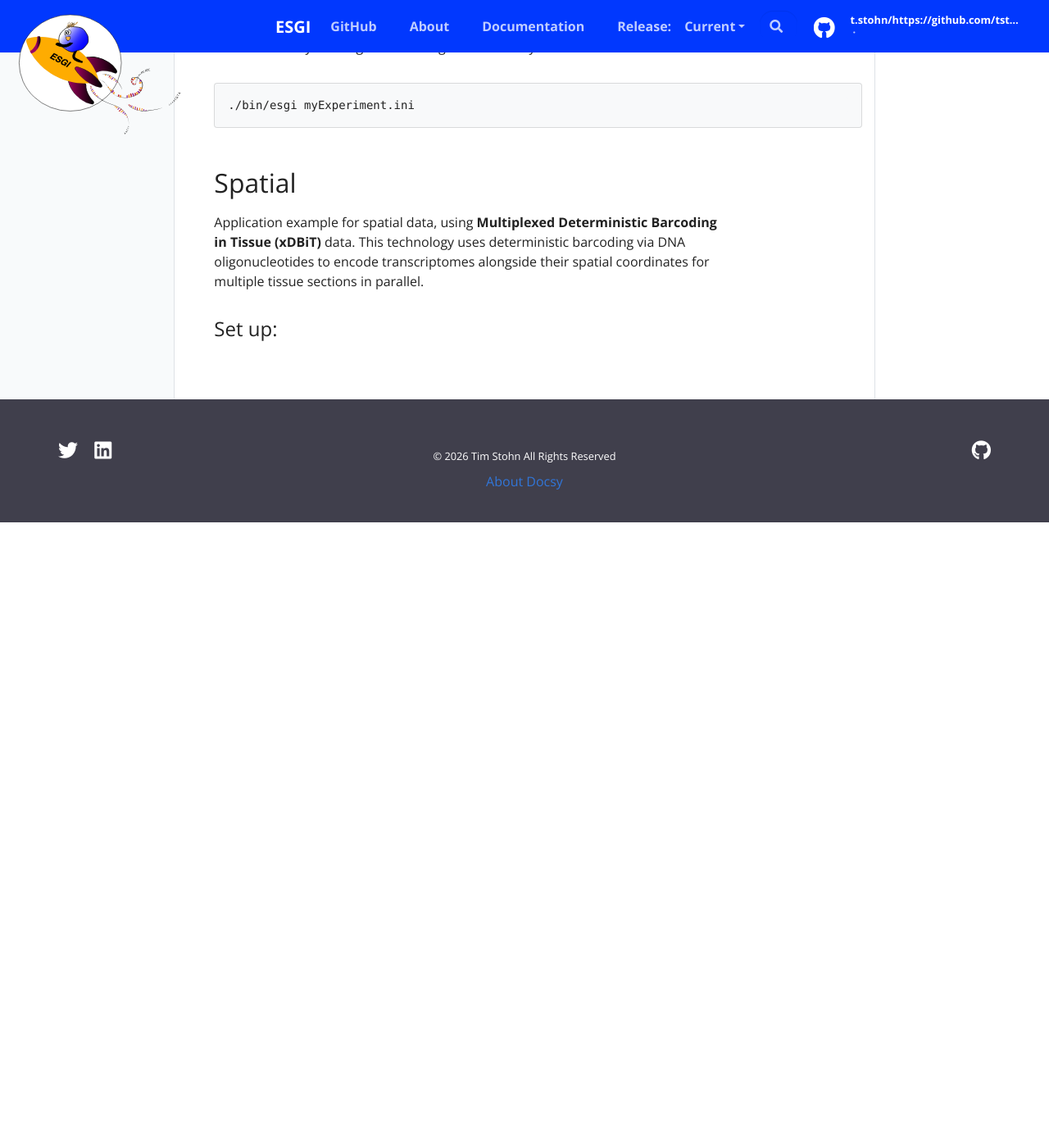
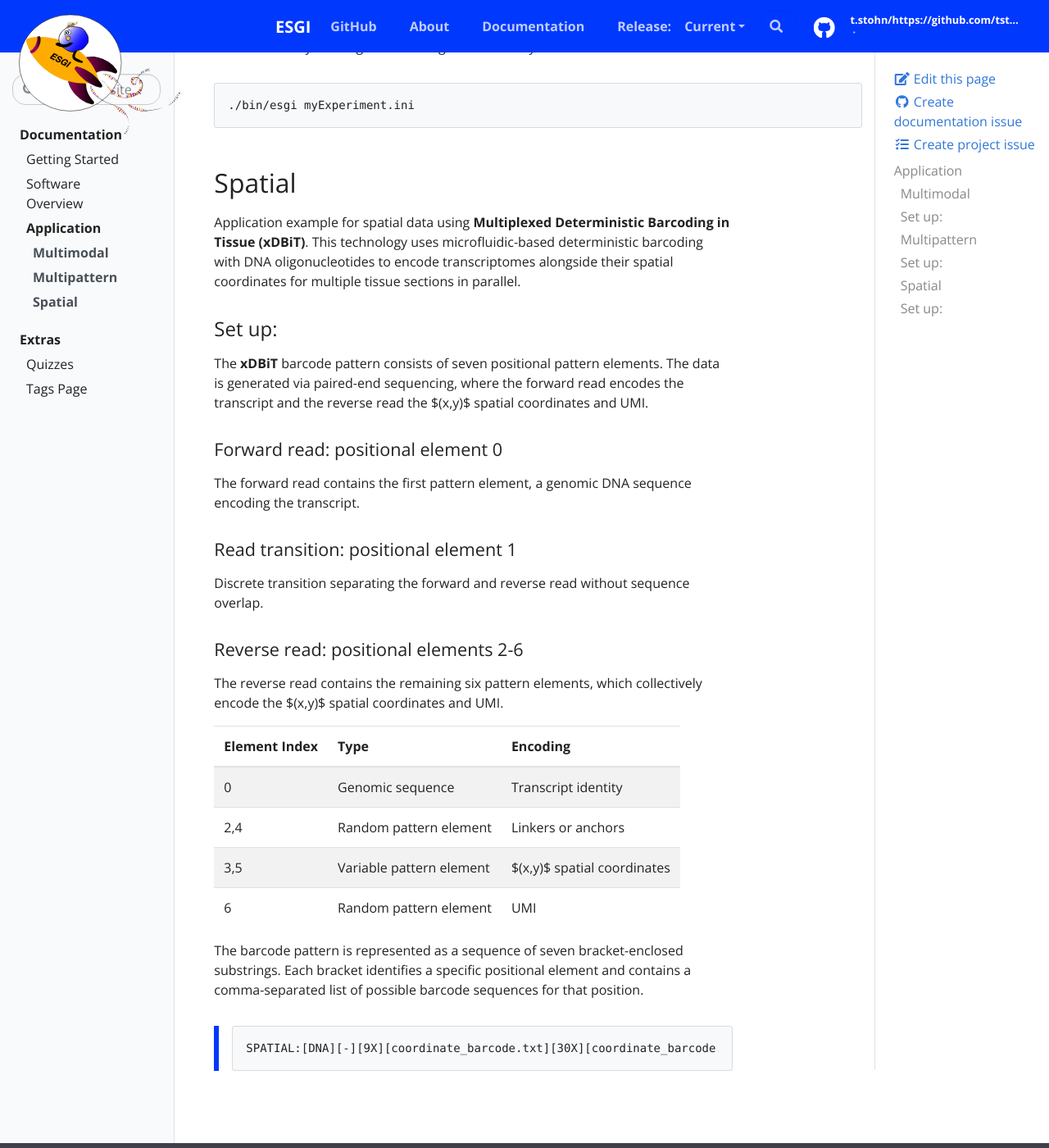
Before and after one commit to tstohn/ESGI.documentation, a Jekyll site: the page built from _docs/application.md, in a window 1280 px wide and 1400 px high, scrolled down 7103 px. Shown: the whole window at 82% size. Built offline with Jekyll 4.4.1, drawn with Linux system fonts in a browser that asks for light colours; before the commit the page ends 7740 px from its top, so only the background shows below that.

Commit message:
application example for xDBiT

````diff
--- a/_docs/application.md
+++ b/_docs/application.md
@@ -236,6 +236,29 @@ Execute **ESGI** by running the following command in your terminal:
 ```
 
 ## Spatial
-Application example for spatial data, using **Multiplexed Deterministic Barcoding in Tissue (xDBiT)** data. This technology uses deterministic barcoding via DNA oligonucleotides to encode transcriptomes alongside their spatial coordinates for multiple tissue sections in parallel.
+Application example for spatial data using **Multiplexed Deterministic Barcoding in Tissue (xDBiT)**. This technology uses microfluidic-based deterministic barcoding with DNA oligonucleotides to encode transcriptomes alongside their spatial coordinates for multiple tissue sections in parallel.
 
 ### Set up:
+The **xDBiT** barcode pattern consists of seven positional pattern elements. The data is generated via paired-end sequencing, where the forward read encodes the transcript and the reverse read the $(x,y)$ spatial coordinates and UMI.
+
+#### Forward read: positional element 0
+The forward read contains the first pattern element, a genomic DNA sequence encoding the transcript.
+
+#### Read transition: positional element 1
+Discrete transition separating the forward and reverse read without sequence overlap.
+
+#### Reverse read: positional elements 2-6
+The reverse read contains the remaining six pattern elements, which collectively encode the $(x,y)$ spatial coordinates and UMI.
+
+| Element Index | Type | Encoding |
+| --------- | ----------- | ------ |
+| 0 | Genomic sequence | Transcript identity
+| 2,4 | Random pattern element | Linkers or anchors
+| 3,5 | Variable pattern element | $(x,y)$ spatial coordinates
+| 6 | Random pattern element | UMI
+
+The barcode pattern is represented as a sequence of seven bracket-enclosed substrings. Each bracket identifies a specific positional element and contains a comma-separated list of possible barcode sequences for that position.
+
+>```
+>SPATIAL:[DNA][-][9X][coordinate_barcode.txt][30X][coordinate_barcode.txt][30X]
+>```
````
